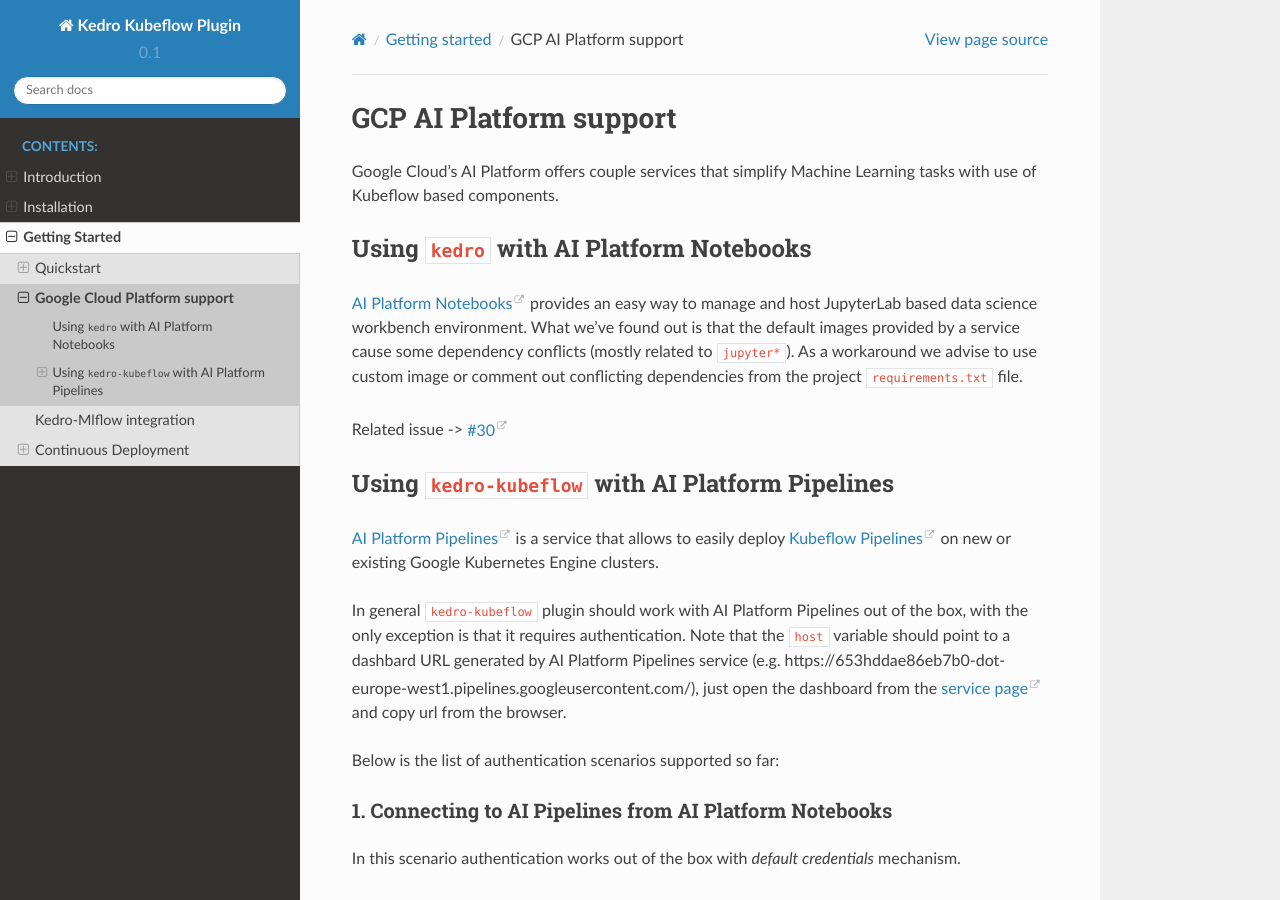
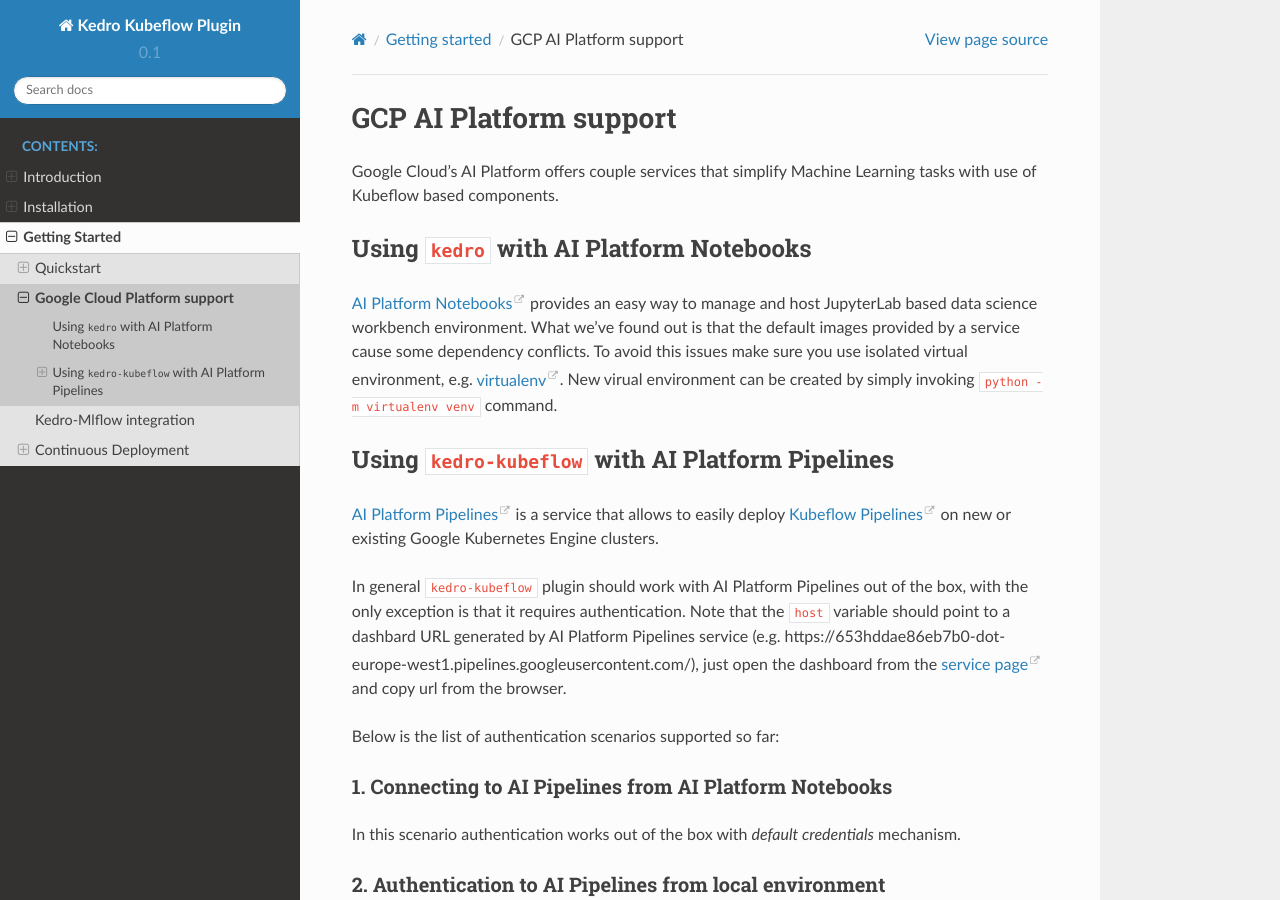
Before and after one commit to getindata/kedro-kubeflow, a Sphinx documentation site: the page built from docs/source/03_getting_started/02_gcp.md, in a window 1280 px wide and 900 px high. Built offline with Sphinx 7.4.7 and the Read the Docs theme 2.0.0, drawn with Linux system fonts in a browser that asks for light colours.

Commit message:
Update documentation according to recent code changes. (#42)
Co-authored-by: Mariusz Strzelecki <mariusz.strzelecki@getindata.com>

```diff
--- a/docs/source/03_getting_started/02_gcp.md
+++ b/docs/source/03_getting_started/02_gcp.md
@@ -8,11 +8,9 @@
 [AI Platform Notebooks](https://cloud.google.com/ai-platform-notebooks) provides
 an easy way to manage and host JupyterLab based data science workbench environment.
 What we've found out is that the default images provided by a service cause some
-dependency conflicts (mostly related to `jupyter*`). As a workaround we advise
-to use custom image or comment out conflicting dependencies from the project
-`requirements.txt` file.
-
-Related issue -> [#30](https://github.com/getindata/kedro-kubeflow/issues/30)
+dependency conflicts. To avoid this issues make sure you use isolated virtual
+environment, e.g. [virtualenv](https://pypi.org/project/virtualenv/). New virual
+environment can be created by simply invoking `python -m virtualenv venv` command.
 
 ### Using `kedro-kubeflow` with AI Platform Pipelines
 
```
Also changed, not shown: README.md (+1 -16 lines), docs/source/01_introduction/01_intro.md (+14 -2 lines), docs/source/02_installation/01_installation.md (+0 -5 lines), docs/source/02_installation/02_configuration.md (+9 -0 lines).
